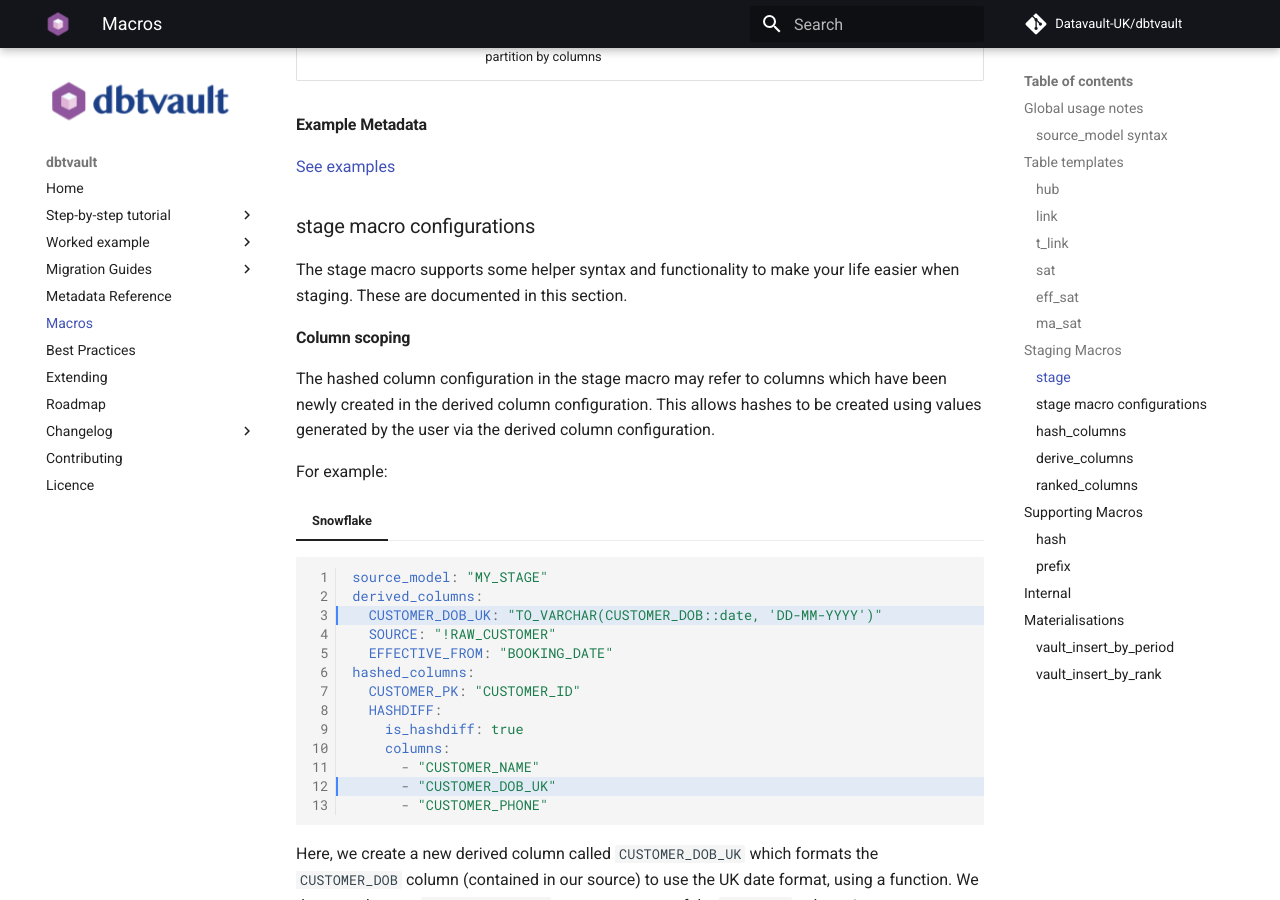
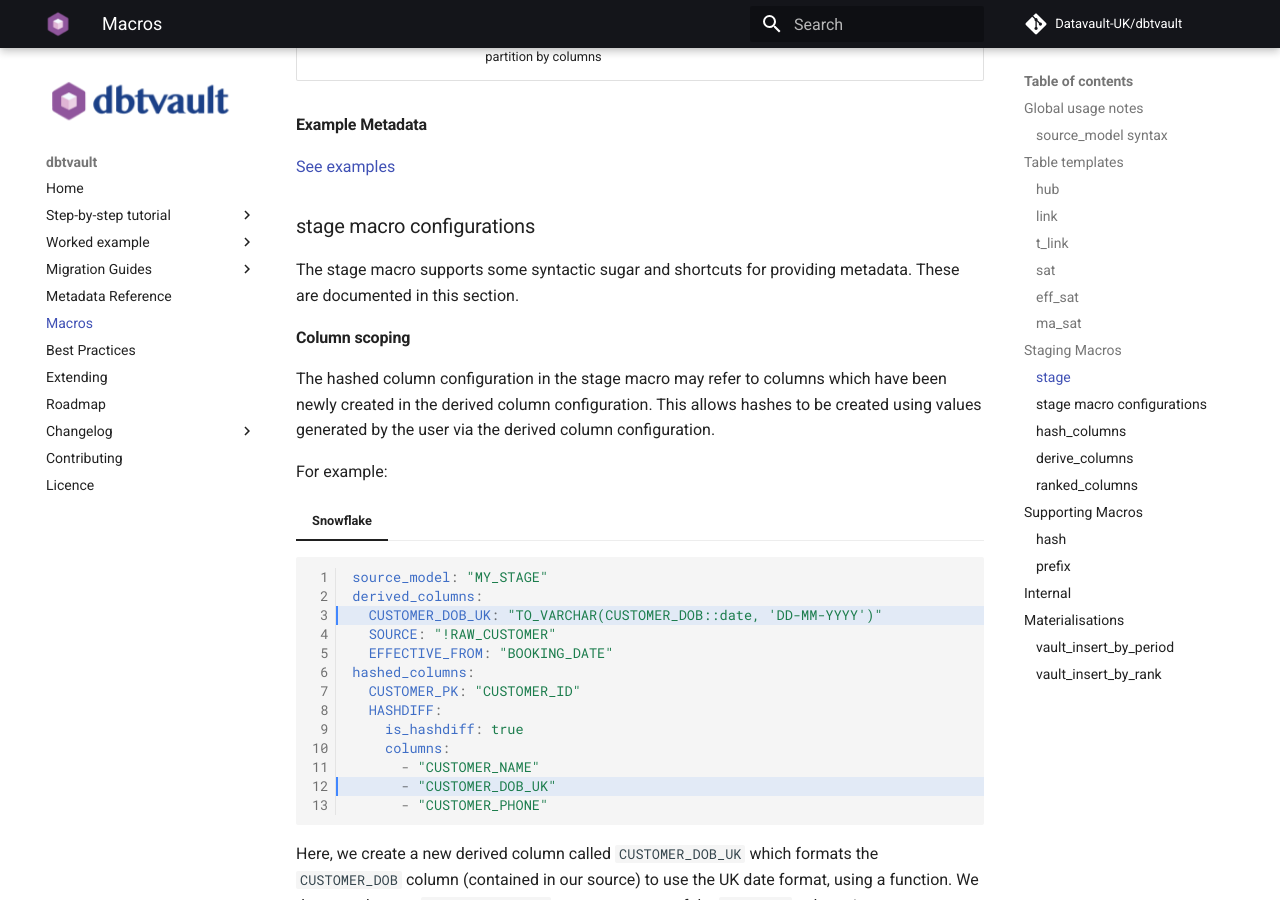
Before and after one commit to Datavault-UK/automate-dv-docs, an MkDocs documentation site: the page built from docs/macros.md, in a window 1280 px wide and 900 px high, scrolled down 12424 px. Built offline with MkDocs 1.6.1 and Material for MkDocs 9.7.7, drawn with Linux system fonts in a browser that asks for light colours; comment, search, counter and statistics services are not loaded.

Commit message:
Highlight fix

````diff
--- a/docs/macros.md
+++ b/docs/macros.md
@@ -1378,7 +1378,7 @@
 
 ### stage macro configurations
 
-The stage macro supports some helper syntax and functionality to make your life easier when staging. These are
+The stage macro supports some syntactic sugar and shortcuts for providing metadata. These are
 documented in this section.
 
 #### Column scoping
@@ -1541,7 +1541,7 @@
 
 === "Snowflake"
 
-```yaml hl_lines="5"
+```yaml hl_lines="3"
 source_model: "MY_STAGE"
 derived_columns:
   CUSTOMER_DOB_UK: "TO_VARCHAR(CUSTOMER_DOB::date, 'DD-MM-YYYY')"
--- a/mkdocs.yml
+++ b/mkdocs.yml
@@ -80,10 +80,10 @@
   - search
   - git-revision-date-localized:
       type: timeago
-  - with-pdf:
-      copyright: dbtvault and documentation &copy; Business Thinking trading as Datavault 2021
-      cover_title: dbtvault Docs
-      cover_subtitle: By Datavault
+#  - with-pdf:
+#      copyright: dbtvault and documentation &copy; Business Thinking trading as Datavault 2021
+#      cover_title: dbtvault Docs
+#      cover_subtitle: By Datavault
 
 extra_css:
   - 'stylesheets/extra.css'
````
